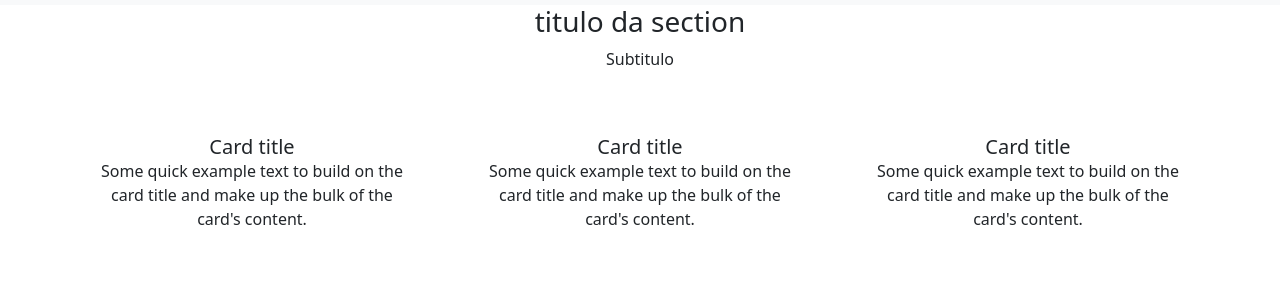
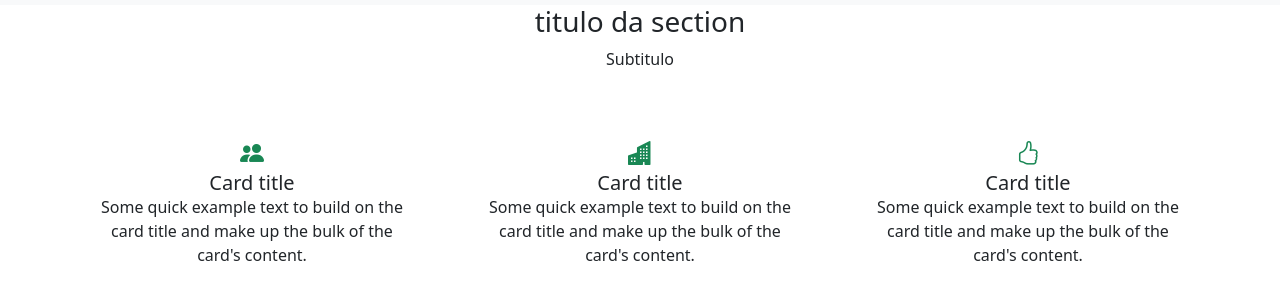
Before and after one commit to pedrorafaellbm/projeto, a plain HTML site: page index.html in a window 1280 px wide. Shown: the part 51-350 px from the top of the page. Drawn offline with nearby package versions, Linux system fonts and the light colour scheme.

Commit message:
Adicionando 1º section

```diff
--- a/index.html
+++ b/index.html
@@ -7,6 +7,7 @@
     <title>Projeto</title>
     <link href="https://cdn.jsdelivr.net/npm/bootstrap@5.3.5/dist/css/bootstrap.min.css" rel="stylesheet"
         integrity="sha384-SgOJa3DmI69IUzQ2PVdRZhwQ+dy64/BUtbMJw1MZ8t5HZApcHrRKUc4W0kG879m7" crossorigin="anonymous">
+        <link rel="stylesheet" href="https://cdn.jsdelivr.net/npm/bootstrap-icons@1.11.3/font/bootstrap-icons.min.css">
 </head>
 
 <body>
@@ -66,6 +67,7 @@
             </div>
             <div class="col" style="width: 18rem;">
                 <div class="card-body text-center">
+                    <i class="bi bi-people-fill text-success fs-4"></i>
                     <h5 class="card-title">Card title</h5>
                     <p class="card-text">Some quick example text to build on the card title and make up the bulk of the
                         card's content.</p>
@@ -73,6 +75,7 @@
             </div>
             <div class="col" style="width: 18rem;">
                 <div class="card-body text-center">
+                    <i class="bi bi-buildings-fill text-success fs-4"></i>
                     <h5 class="card-title">Card title</h5>
                     <p class="card-text">Some quick example text to build on the card title and make up the bulk of the
                         card's content.</p>
@@ -80,6 +83,7 @@
             </div>
             <div class="col" style="width: 18rem;">
                 <div class="card-body text-center">
+                    <i class="bi bi-hand-thumbs-up text-success fs-4"></i>
                     <h5 class="card-title">Card title</h5>
                     <p class="card-text">Some quick example text to build on the card title and make up the bulk of the
                         card's content.</p>
```
Also changed, not shown: imagens/image.png (added), style.css (added).
